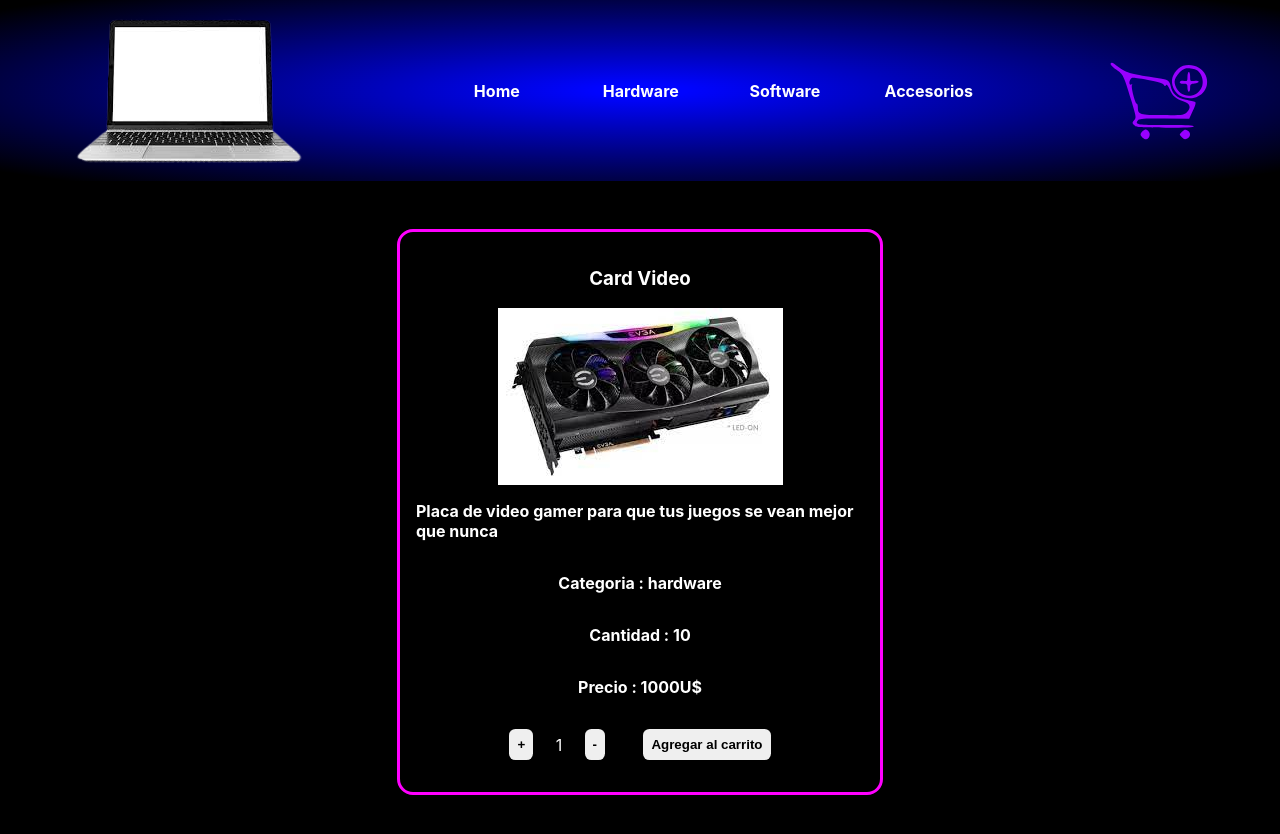
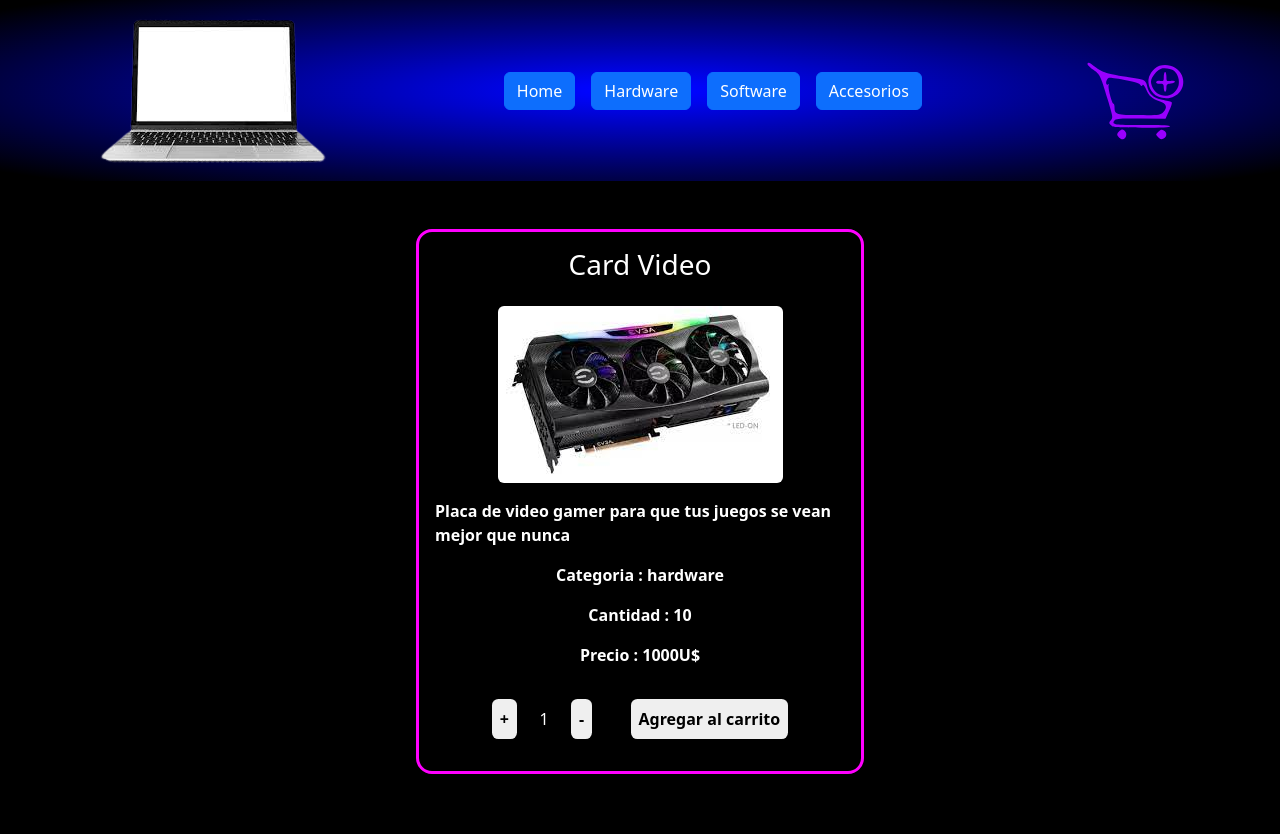
Before and after one commit to gabriel-shulman-1/GabrielShulmanReact-preEntrega, a React (Create React App) app: page /item/1 in a window 1280 px wide. Shown: the top 834 px of the page. Built offline with nearby package versions, Linux system fonts and the light colour scheme.

Commit message:
correcciones de estilos

```diff
--- a/src/App.css
+++ b/src/App.css
@@ -1,6 +1,10 @@
 #root{
   background-color: black;
   height: 100vw;
+}
+
+main{
+  background-color: black;
 }
 
 .App {
@@ -65,13 +69,14 @@ header{
   font-weight: bold;
   text-decoration: none;
   border-radius: 1rem;
-  width: 8rem;
-  height: 2rem;
+  width: 9rem;
+  height: 3rem;
+  font-size: x-large;
 }
 
 .buttonNavBar:hover{
   transition: 0.5s;
-  background-color: rgba(255, 136, 0, 0.63);
+  background-color: rgba(0, 255, 0, 0.63);
 }
 
 #greeting{
@@ -103,6 +108,7 @@ header{
     background-color: rgb(0, 0, 0);
     border-color: rgb(255, 0, 255);
     transition: 0.5s;
+    text-align: center;
 }
 
 .productCard:hover{
@@ -175,10 +181,15 @@ span{
 .loading{
   text-align: center;
   color: white;
+  margin: 1rem;
 }
 
 .linkProduct{
   text-decoration: none;
+}
+
+.rounded{
+  margin: 1rem;
 }
 
 @keyframes App-logo-spin {
--- a/src/components/ItemDetail.jsx
+++ b/src/components/ItemDetail.jsx
@@ -11,17 +11,18 @@ import a1 from "./assets/mouseGamer.jpg"
 import a2 from "./assets/keyBoardGamer.jpg"
 import a3 from "./assets/monitorCurvo22.jpg"
 import a4 from "./assets/headPhoneGamer.jpg"
+import 'bootstrap/dist/css/bootstrap.min.css';
 
 export  const ItemDetail = ({product}) => {
     const images = [h1,h2,h3,h4,s1,s2,s3,s4,a1,a2,a3,a4]
     return(
-        <>
+        <div key={product.id} className="productCardForId">
             <h3 className="tituloProducto">{product.name}</h3>
-            <img src={images[product.image]}></img>
+            <img className="rounded mx-auto d-block" src={images[product.image]}></img>
             <p>{product.description}</p>
             <p>Categoria : {product.category}</p>
             <p>Cantidad : {product.qty}</p>
             <p>Precio : {product.price}U$</p>
             <ItemCount/>
-        </>
+        </div>
 )}
--- a/src/components/ItemDetailContainer.jsx
+++ b/src/components/ItemDetailContainer.jsx
@@ -22,8 +22,8 @@ export function ItemDetailContainer(props){
     if(!product) {return(<h2 className="loading">Loading...</h2>)}
 
     return (
-        <div key={product.id} className="productCardForId">
+        <main>
             {<ItemDetail product={product}/>}
-        </div>
+        </main>
     )
 };
--- a/src/components/ItemListContainer.jsx
+++ b/src/components/ItemListContainer.jsx
@@ -26,11 +26,11 @@ export function ItemListContainer(props){
             if(products.length === 0) {return(<h2 className="loading">Loading...</h2>)}
 
     return (
-        <>
+        <main>
             <div id="greeting" className="fw-bold">{props.greeting}</div>
             <div className="listContainer">
                 <ItemList products={products}/>
             </div>
-        </>
+        </main>
     )
 };
--- a/src/components/NavBar.jsx
+++ b/src/components/NavBar.jsx
@@ -1,6 +1,7 @@
 import carrito from "../components/assets/carrito3.svg";
 import pc from "../components/assets/pc.png"
 import { Link } from "react-router-dom";
+import 'bootstrap/dist/css/bootstrap.min.css';
 
 export const NavBar = () => {
 
@@ -8,10 +9,10 @@ export const NavBar = () => {
     <header>
         <img src={pc}></img>
         <nav className="navBar">
-            <Link className="buttonNavBar" to="/">Home</Link>
-            <Link className="buttonNavBar" to="/category/hardware">Hardware</Link>
-            <Link className="buttonNavBar" to="/category/software">Software</Link>
-            <Link className="buttonNavBar" to="/category/accessories">Accesorios</Link>
+            <Link className="btn btn-primary" to="/">Home</Link>
+            <Link className="btn btn-primary" to="/category/hardware">Hardware</Link>
+            <Link className="btn btn-primary" to="/category/software">Software</Link>
+            <Link className="btn btn-primary" to="/category/accessories">Accesorios</Link>
         </nav>
         <img src={carrito}></img>
     </header>
```
